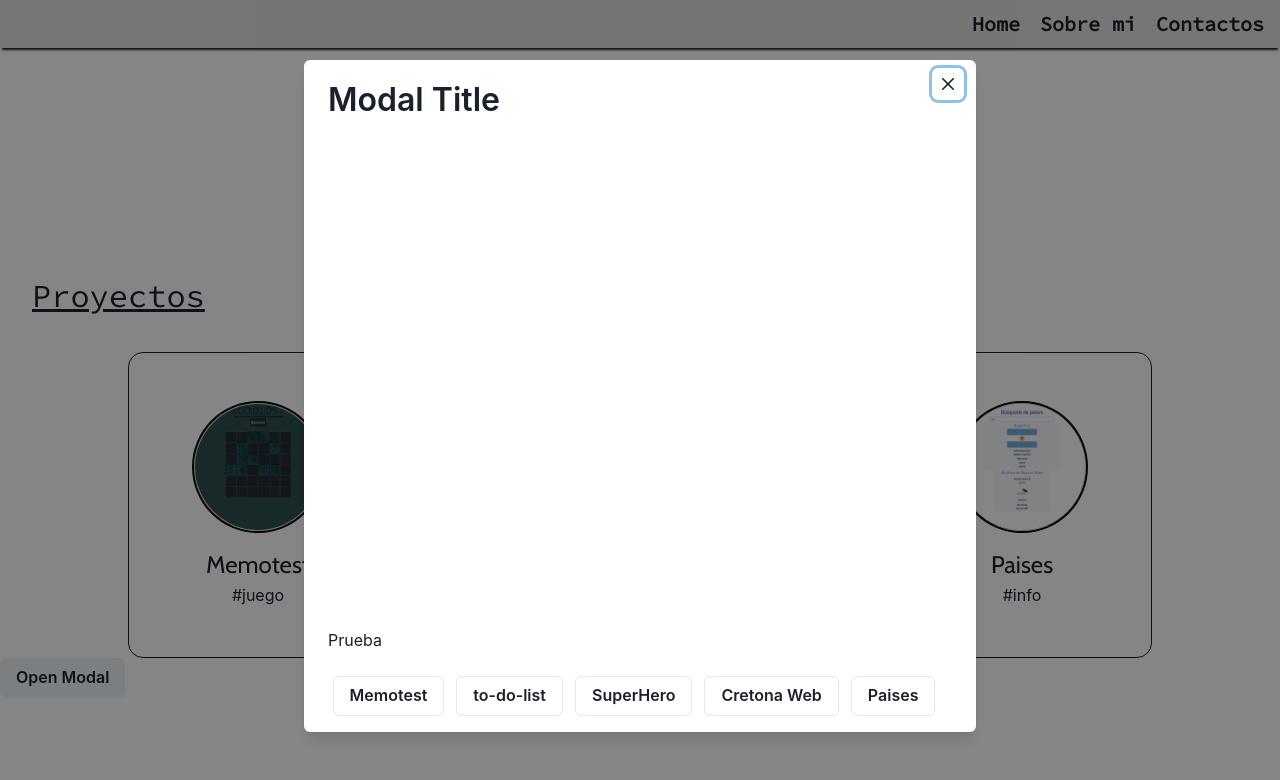
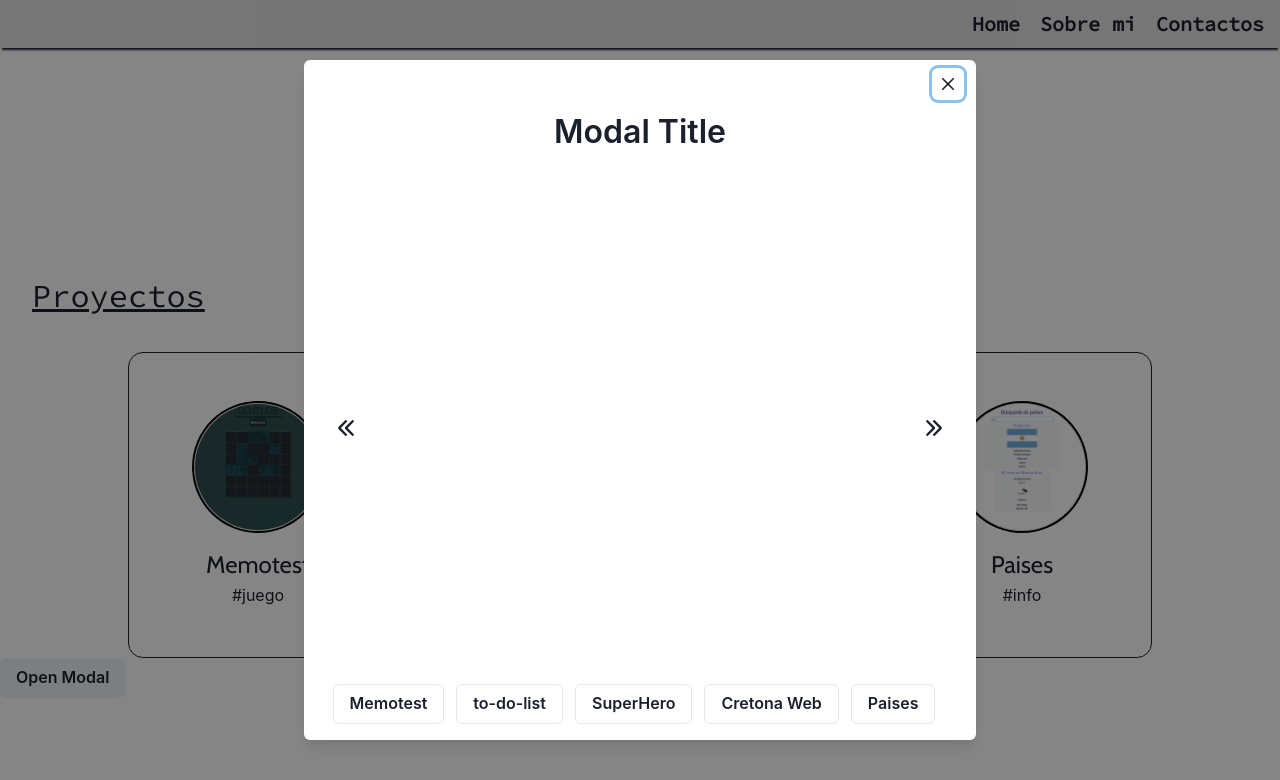
Before and after one commit to sntmsc/portfolio, a React (Create React App) app: page / in a window 1280 px wide. Both pictures are taken after a click on the button "Open Modal". Shown: the top 780 px of the page. Built offline with nearby package versions, Linux system fonts and the light colour scheme.

Commit message:
carousel job

```diff
--- a/package.json
+++ b/package.json
@@ -3,6 +3,7 @@
   "version": "0.1.0",
   "private": true,
   "dependencies": {
+    "@chakra-ui/icons": "^1.1.1",
     "@chakra-ui/react": "^1.7.2",
     "@emotion/react": "^11.7.0",
     "@emotion/styled": "^11.6.0",
--- a/src/components/home/ModalProjects.js
+++ b/src/components/home/ModalProjects.js
@@ -1,6 +1,7 @@
 import React from 'react'
 import {
     Box,
+    Flex,
     Modal,
     ModalOverlay,
     ModalContent,
@@ -10,7 +11,9 @@ import {
     ModalCloseButton,
     Button,
     useDisclosure,
+    Icon
   } from '@chakra-ui/react'
+  import {ArrowLeftIcon, ArrowRightIcon} from '@chakra-ui/icons'
 
 
 
@@ -30,11 +33,27 @@ import {
         <Modal isOpen={isOpen} onClose={onClose} size='2xl'>
           <ModalOverlay />
           <ModalContent>
-            <ModalHeader fontSize='2em'>Modal Title</ModalHeader>
+            <ModalHeader
+            fontSize='2em'
+            width='100%'
+            textAlign='center'
+            mt='1em'>Modal Title</ModalHeader>
             <ModalCloseButton />
             <ModalBody>
-                <Box height='30em'></Box>
-              Prueba
+                <Box
+                height='30em'
+                position='relative'>
+                    <Icon
+                    as={ArrowLeftIcon}
+                    position='absolute'
+                    top='50%'
+                    left='10px'/>
+                    <Icon
+                    as={ArrowRightIcon}
+                    position='absolute'
+                    top='50%'
+                    right='10px'/>
+                </Box>
             </ModalBody>
 
             <ModalFooter
```
Also changed, not shown: 1 other file (tests, documents, lock files or other folders).
